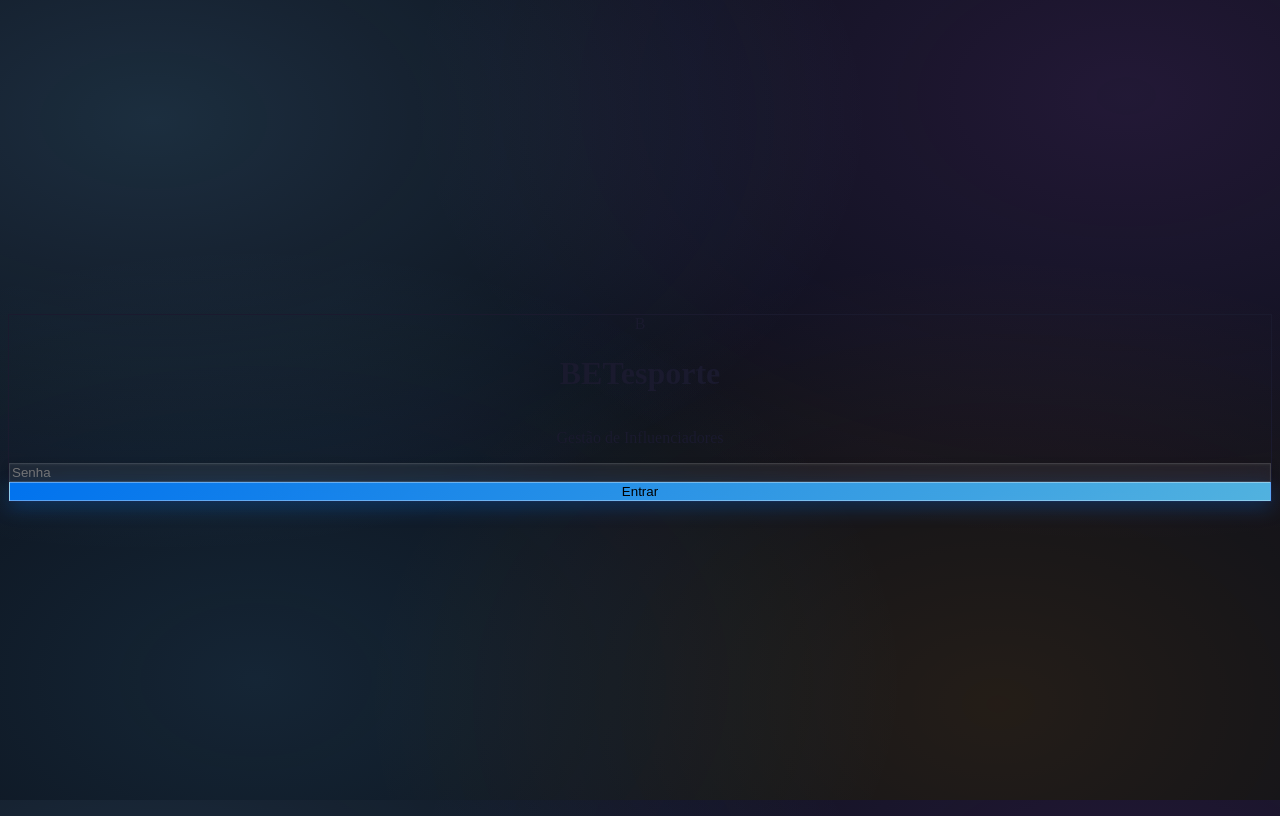
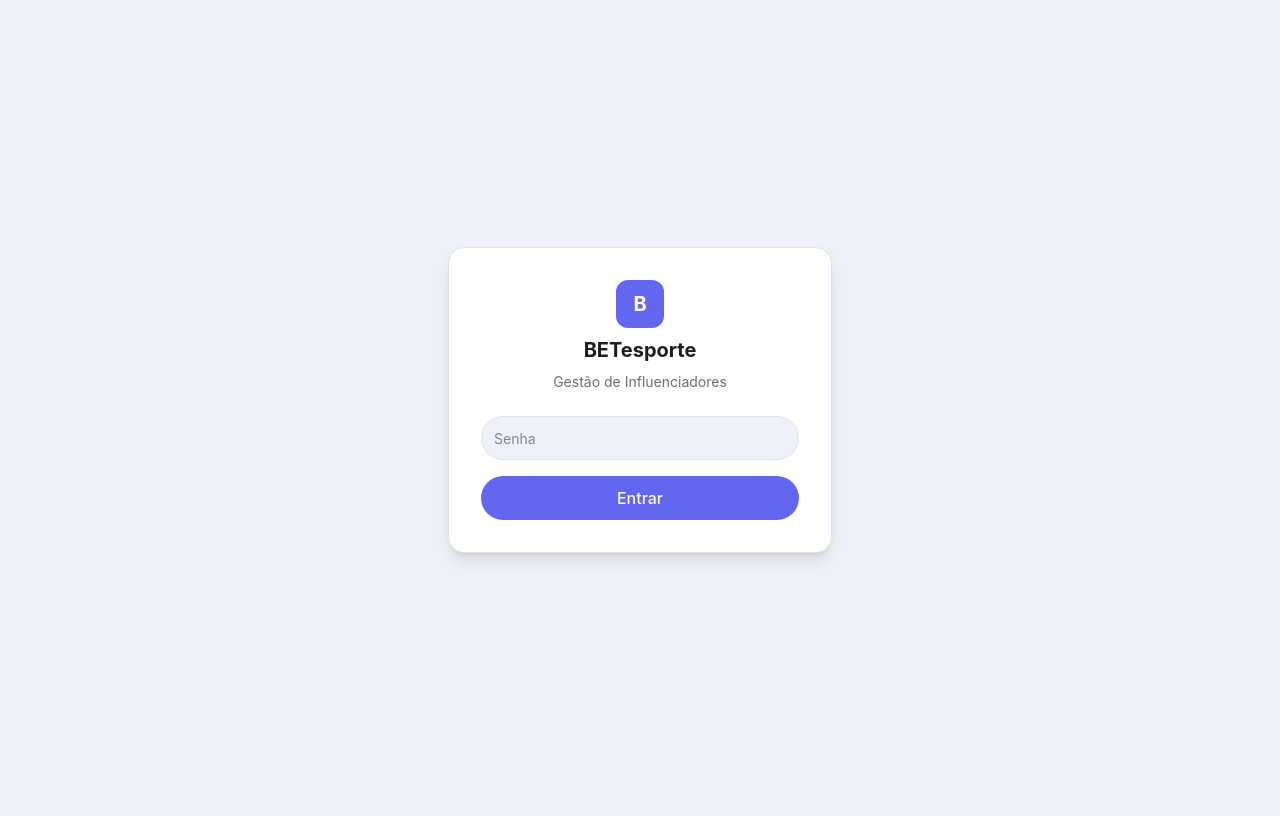
Before and after one commit to ribeiroruan74/betesporte, a Next.js app: page /login in a window 1280 px wide. Built offline with nearby package versions, Linux system fonts and the light colour scheme.

Commit message:
volta ao flat design

```diff
--- a/app/globals.css
+++ b/app/globals.css
@@ -1,206 +1,138 @@
-@tailwind base;
-@tailwind components;
-@tailwind utilities;
+@import "tailwindcss";
 
-/* ============================================================
-   GLASSMORPHISM — BETesporte
-   Fundo translúcido + blur + bordas luminosas + sombras sutis
-   ============================================================ */
+@theme {
+  --color-background: #eef1f8;
+  --color-foreground: #1d1d1f;
+  --color-card: #ffffff;
+  --color-card-foreground: #1d1d1f;
+  --color-muted: #e8e8ed;
+  --color-muted-foreground: #6e6e73;
+  --color-border: #e2e2e7;
+  --color-input: #d2d2d7;
+  --color-primary: #6366f1;
+  --color-primary-foreground: #ffffff;
+  --color-accent: #a855f7;
+  --color-destructive: #ff3b30;
+  --color-ring: #a855f7;
 
-:root {
-  --glass-bg: rgba(255, 255, 255, 0.55);
-  --glass-bg-strong: rgba(255, 255, 255, 0.72);
-  --glass-border: rgba(255, 255, 255, 0.65);
-  --glass-border-strong: rgba(255, 255, 255, 0.9);
-  --glass-shadow: 0 8px 32px rgba(31, 38, 135, 0.12);
-  --glass-shadow-hover: 0 12px 40px rgba(31, 38, 135, 0.18);
-  --glass-blur: 18px;
-  --glass-blur-strong: 28px;
-  --app-bg: #eef2f7;
+  --radius-lg: 1.5rem;
+  --radius-md: 1rem;
+  --radius-sm: 0.75rem;
+
+  --font-sans: "Inter", "Poppins", "Figtree", -apple-system, BlinkMacSystemFont,
+    "Segoe UI", Roboto, "Helvetica Neue", Arial, sans-serif;
 }
 
-.dark {
-  --glass-bg: rgba(20, 26, 40, 0.55);
-  --glass-bg-strong: rgba(20, 26, 40, 0.75);
-  --glass-border: rgba(255, 255, 255, 0.12);
-  --glass-border-strong: rgba(255, 255, 255, 0.22);
-  --glass-shadow: 0 8px 32px rgba(0, 0, 0, 0.35);
-  --glass-shadow-hover: 0 12px 40px rgba(0, 0, 0, 0.45);
-  --app-bg: #0b0f1a;
+* {
+  border-color: var(--color-border);
 }
 
-/* ---------- Fundo da aplicação (gradiente + mesh sutil) ---------- */
 body {
-  background: var(--app-bg);
-  background-image:
-    radial-gradient(at 12% 15%, rgba(117, 206, 255, 0.25) 0px, transparent 45%),
-    radial-gradient(at 88% 12%, rgba(175, 82, 222, 0.18) 0px, transparent 45%),
-    radial-gradient(at 78% 88%, rgba(255, 149, 0, 0.14) 0px, transparent 45%),
-    radial-gradient(at 20% 85%, rgba(90, 200, 250, 0.16) 0px, transparent 45%);
-  background-attachment: fixed;
-  min-height: 100vh;
-  color: var(--foreground, #1a1a2e);
+  background-color: var(--color-background);
+  color: var(--color-foreground);
+  font-family: var(--font-sans);
+  -webkit-font-smoothing: antialiased;
+  -moz-osx-font-smoothing: grayscale;
 }
 
-.dark body {
-  background-image:
-    radial-gradient(at 12% 15%, rgba(117, 206, 255, 0.16) 0px, transparent 45%),
-    radial-gradient(at 88% 12%, rgba(175, 82, 222, 0.14) 0px, transparent 45%),
-    radial-gradient(at 78% 88%, rgba(255, 149, 0, 0.10) 0px, transparent 45%),
-    radial-gradient(at 20% 85%, rgba(90, 200, 250, 0.12) 0px, transparent 45%);
+/* ====== FUNDO GRADIENTE SUAVE (azul → violeta) ====== */
+.liquid-bg {
+  background:
+    radial-gradient(1000px 600px at 0% 0%, rgba(99, 102, 241, 0.18), transparent 60%),
+    radial-gradient(900px 550px at 100% 0%, rgba(168, 85, 247, 0.16), transparent 55%),
+    radial-gradient(800px 500px at 50% 120%, rgba(56, 189, 248, 0.14), transparent 60%),
+    linear-gradient(135deg, #e0e7ff 0%, #eef1f8 40%, #f3f4f6 100%);
+  background-attachment: fixed;
 }
 
-/* ---------- Card de vidro base ---------- */
+/* Painel de vidro: translúcido + blur forte + borda branca quase transparente */
+.glass-panel {
+  background: rgba(255, 255, 255, 0.4);
+  backdrop-filter: blur(24px) saturate(180%);
+  -webkit-backdrop-filter: blur(24px) saturate(180%);
+  border: 1px solid rgba(255, 255, 255, 0.5);
+  box-shadow:
+    0 8px 32px 0 rgba(31, 38, 135, 0.10),
+    inset 0 1px 0 rgba(255, 255, 255, 0.8);
+}
+
+/* Card de vidro: mais opaco, reflexo no topo, hover suave */
 .glass-card {
-  background: var(--glass-bg);
-  -webkit-backdrop-filter: blur(var(--glass-blur)) saturate(160%);
-  backdrop-filter: blur(var(--glass-blur)) saturate(160%);
-  border: 1px solid var(--glass-border);
-  box-shadow: var(--glass-shadow);
-  border-radius: 1.25rem; /* 20px */
-  transition: box-shadow 0.25s ease, transform 0.25s ease, background 0.25s ease;
+  background: rgba(255, 255, 255, 0.55);
+  backdrop-filter: blur(20px) saturate(160%);
+  -webkit-backdrop-filter: blur(20px) saturate(160%);
+  border: 1px solid rgba(255, 255, 255, 0.6);
+  border-radius: 1.5rem;
+  box-shadow:
+    0 8px 32px 0 rgba(31, 38, 135, 0.08),
+    inset 0 1px 0 rgba(255, 255, 255, 0.9);
+  transition: transform 0.25s ease, box-shadow 0.25s ease;
 }
 
 .glass-card:hover {
-  box-shadow: var(--glass-shadow-hover);
+  transform: translateY(-3px);
+  box-shadow:
+    0 12px 40px 0 rgba(31, 38, 135, 0.14),
+    inset 0 1px 0 rgba(255, 255, 255, 0.95);
 }
 
-/* Variante mais opaca (para áreas com muito conteúdo, ex: tabelas) */
-.glass-card-strong {
-  background: var(--glass-bg-strong);
-  -webkit-backdrop-filter: blur(var(--glass-blur-strong)) saturate(170%);
-  backdrop-filter: blur(var(--glass-blur-strong)) saturate(170%);
-  border: 1px solid var(--glass-border-strong);
-  box-shadow: var(--glass-shadow);
-  border-radius: 1.25rem;
+/* Sidebar de vidro */
+.glass-sidebar {
+  background: rgba(255, 255, 255, 0.35);
+  backdrop-filter: blur(32px) saturate(200%);
+  -webkit-backdrop-filter: blur(32px) saturate(200%);
+  border-right: 1px solid rgba(255, 255, 255, 0.5);
 }
 
-/* ---------- Sidebar (vidro) ---------- */
-aside, .sidebar, [class*="sidebar"] {
-  background: var(--glass-bg-strong) !important;
-  -webkit-backdrop-filter: blur(var(--glass-blur-strong)) saturate(180%) !important;
-  backdrop-filter: blur(var(--glass-blur-strong)) saturate(180%) !important;
-  border-right: 1px solid var(--glass-border) !important;
-  box-shadow: 4px 0 24px rgba(31, 38, 135, 0.08) !important;
+/* Header de vidro */
+.glass-header {
+  background: rgba(255, 255, 255, 0.3);
+  backdrop-filter: blur(28px) saturate(200%);
+  -webkit-backdrop-filter: blur(28px) saturate(200%);
+  border-bottom: 1px solid rgba(255, 255, 255, 0.5);
 }
 
-/* Item de menu ativo */
-[class*="nav"] a[class*="active"],
-[class*="nav"] [class*="active"],
-[class*="menu"] [class*="active"] {
-  background: rgba(117, 206, 255, 0.22) !important;
-  -webkit-backdrop-filter: blur(8px);
-  backdrop-filter: blur(8px);
-  border: 1px solid rgba(117, 206, 255, 0.35) !important;
-  box-shadow: 0 4px 16px rgba(117, 206, 255, 0.18);
-  border-radius: 0.75rem !important;
-}
-
-/* ---------- Inputs e selects (vidro) ---------- */
-input, select, textarea {
-  background: rgba(255, 255, 255, 0.45) !important;
-  -webkit-backdrop-filter: blur(10px) !important;
-  backdrop-filter: blur(10px) !important;
-  border: 1px solid var(--glass-border) !important;
-  box-shadow: inset 0 1px 2px rgba(255, 255, 255, 0.4), 0 2px 8px rgba(31, 38, 135, 0.06) !important;
-  transition: border-color 0.2s ease, box-shadow 0.2s ease, background 0.2s ease;
-}
-
-.dark input, .dark select, .dark textarea {
-  background: rgba(255, 255, 255, 0.06) !important;
-  box-shadow: inset 0 1px 2px rgba(255, 255, 255, 0.05), 0 2px 8px rgba(0, 0, 0, 0.2) !important;
-}
-
-input:focus, select:focus, textarea:focus {
-  border-color: rgba(117, 206, 255, 0.7) !important;
-  box-shadow: 0 0 0 3px rgba(117, 206, 255, 0.18), inset 0 1px 2px rgba(255, 255, 255, 0.4) !important;
-  outline: none;
-}
-
-/* ---------- Botões ---------- */
-button {
-  -webkit-backdrop-filter: blur(8px);
-  backdrop-filter: blur(8px);
-}
-
-/* Botão primário (azul) */
-button[class*="bg-primary"],
-button[class*="primary"] {
-  background: linear-gradient(135deg, rgba(0, 122, 255, 0.92), rgba(90, 200, 250, 0.88)) !important;
-  border: 1px solid rgba(255, 255, 255, 0.35) !important;
-  box-shadow: 0 6px 20px rgba(0, 122, 255, 0.28) !important;
-}
-
-/* Botões secundários / contorno */
-button[class*="border"]:not([class*="bg-primary"]) {
-  background: rgba(255, 255, 255, 0.35) !important;
-  -webkit-backdrop-filter: blur(10px) !important;
-  backdrop-filter: blur(10px) !important;
-  border: 1px solid var(--glass-border) !important;
-  box-shadow: 0 4px 14px rgba(31, 38, 135, 0.08) !important;
-}
-
-.dark button[class*="border"]:not([class*="bg-primary"]) {
-  background: rgba(255, 255, 255, 0.06) !important;
-}
-
-/* ---------- Modais ---------- */
-[class*="fixed"] [class*="rounded"],
-[class*="modal"],
-[role="dialog"] {
-  background: var(--glass-bg-strong) !important;
-  -webkit-backdrop-filter: blur(var(--glass-blur-strong)) saturate(180%) !important;
-  backdrop-filter: blur(var(--glass-blur-strong)) saturate(180%) !important;
-  border: 1px solid var(--glass-border-strong) !important;
-  box-shadow: 0 20px 60px rgba(31, 38, 135, 0.25) !important;
-}
-
-/* Overlay do modal */
-[class*="fixed"] {
-  background: rgba(10, 15, 30, 0.35) !important;
-  -webkit-backdrop-filter: blur(6px) !important;
-  backdrop-filter: blur(6px) !important;
-}
-
-/* ---------- Tabelas / listas ---------- */
-table, [class*="table"] {
-  background: transparent !important;
-}
-
-[class*="table"] tr, table tr {
-  border-bottom: 1px solid var(--glass-border) !important;
-}
-
-[class*="table"] tr:hover, table tr:hover {
-  background: rgba(117, 206, 255, 0.08) !important;
-}
-
-/* ---------- Scrollbar (toque premium) ---------- */
 ::-webkit-scrollbar {
-  width: 10px;
-  height: 10px;
+  width: 8px;
+  height: 8px;
 }
 ::-webkit-scrollbar-track {
   background: transparent;
 }
 ::-webkit-scrollbar-thumb {
-  background: rgba(120, 130, 160, 0.35);
+  background: rgba(99, 102, 241, 0.25);
   border-radius: 8px;
-  border: 2px solid transparent;
-  background-clip: content-box;
 }
 ::-webkit-scrollbar-thumb:hover {
-  background: rgba(120, 130, 160, 0.55);
-  background-clip: content-box;
+  background: rgba(99, 102, 241, 0.4);
 }
 
-/* ---------- Utilidades ---------- */
-@layer utilities {
-  .glass {
-    background: var(--glass-bg);
-    -webkit-backdrop-filter: blur(var(--glass-blur)) saturate(160%);
-    backdrop-filter: blur(var(--glass-blur)) saturate(160%);
-    border: 1px solid var(--glass-border);
-    box-shadow: var(--glass-shadow);
+@keyframes fadeInUp {
+  from {
+    opacity: 0;
+    transform: translateY(14px);
+  }
+  to {
+    opacity: 1;
+    transform: translateY(0);
   }
 }
+
+@keyframes scaleIn {
+  from {
+    opacity: 0;
+    transform: scale(0.96);
+  }
+  to {
+    opacity: 1;
+    transform: scale(1);
+  }
+}
+
+.card-animate {
+  animation: fadeInUp 0.45s ease both;
+}
+
+.modal-animate {
+  animation: scaleIn 0.25s ease both;
+}
```
